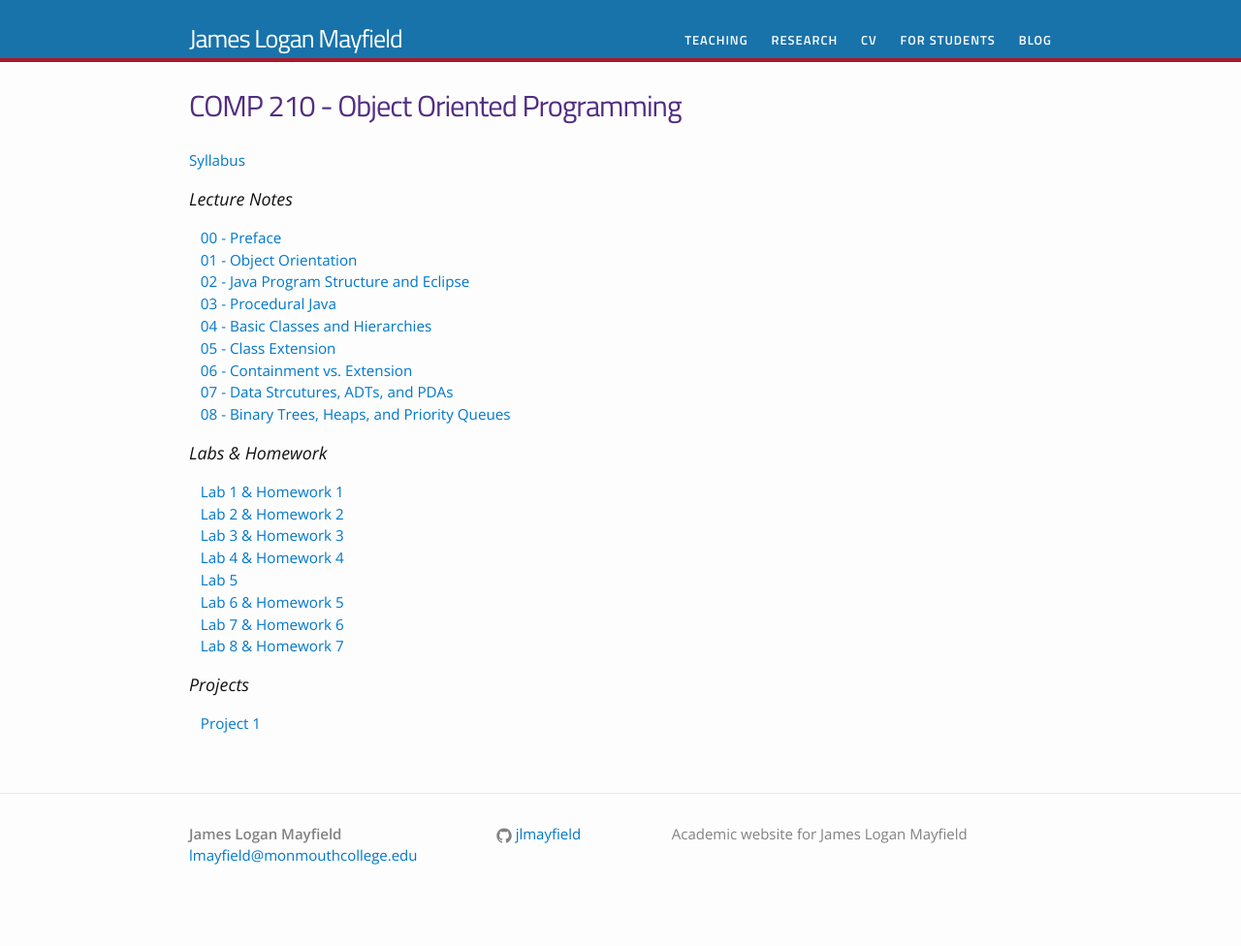
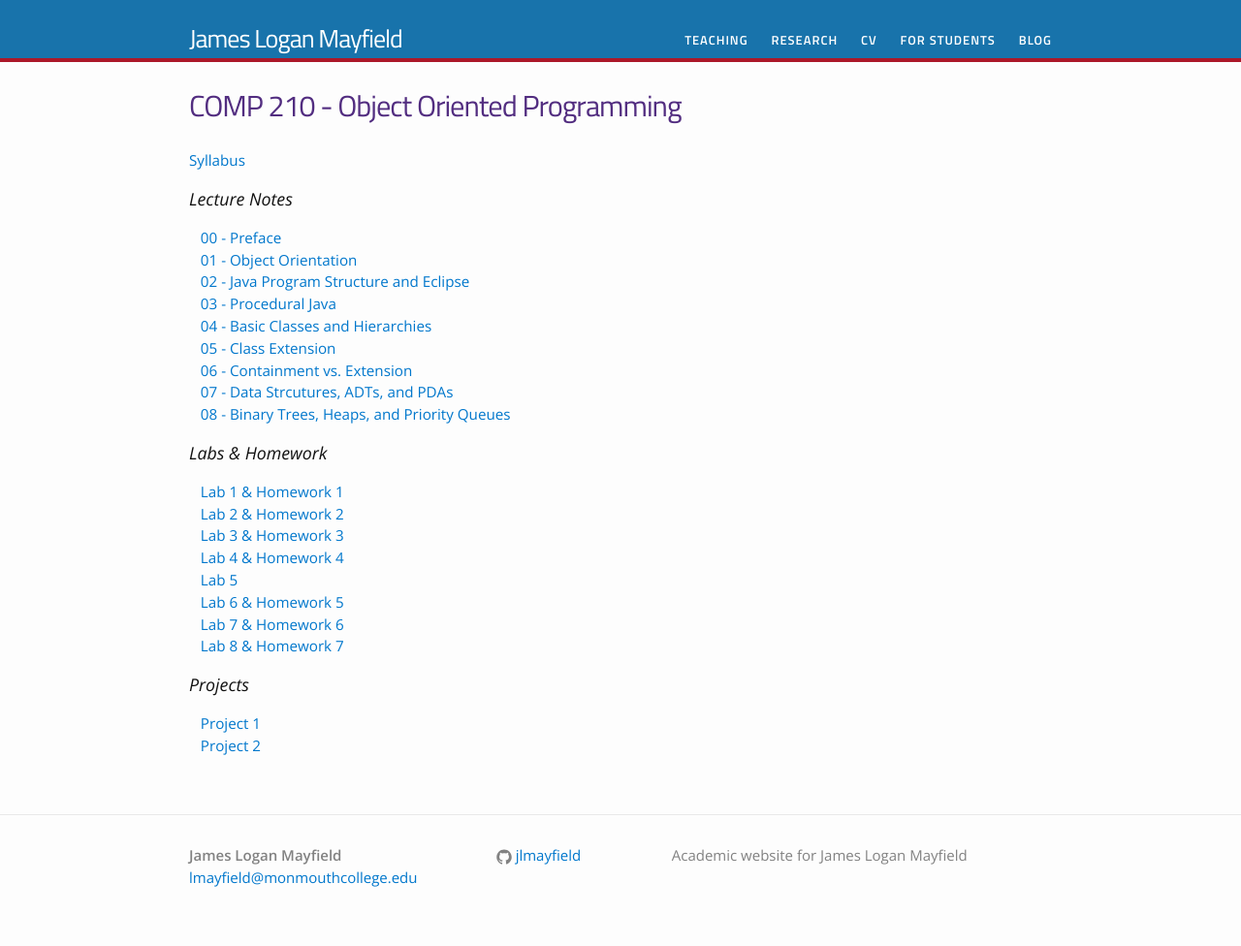
Before and after one commit to jlmayfield/jlmayfield.github.io, a Jekyll site: the page built from teaching/comp210.md, in a window 1280 px wide. Shown: the whole page at 97% size. Built offline with Jekyll 4.4.1, drawn with Linux system fonts in a browser that asks for light colours; before the commit the page ends 954 px from its top, so only the background shows below that.

Commit message:
added c210 sp17 proj2 files and updates

```diff
--- a/teaching/comp210.md
+++ b/teaching/comp210.md
@@ -36,3 +36,4 @@ permalink: /teaching/COMP210/
 ### Projects
 
 &nbsp;&nbsp;&nbsp;[Project 1](/teaching/COMP210/projects/comp210-proj1.pdf)
+&nbsp;&nbsp;&nbsp;[Project 2](/teaching/COMP210/projects/comp210-proj2.pdf)
```
Also changed, not shown: 1 other file.
